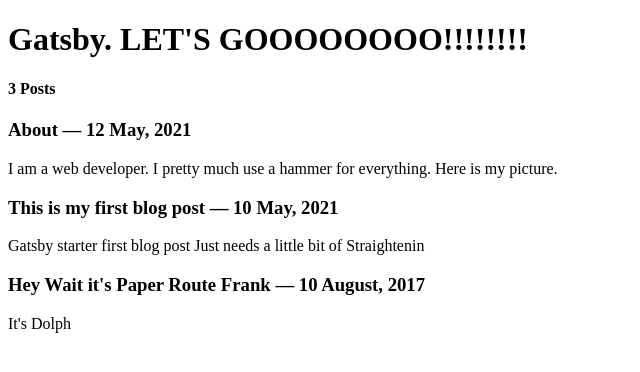
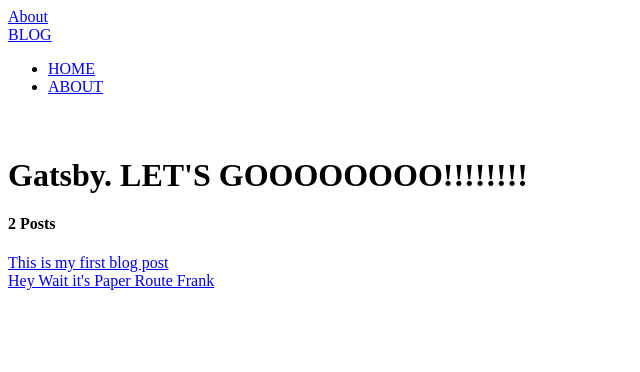
Before and after one commit to jprillo/gatsby3starter, a Gatsby site: page / in a window 1280 px wide. Shown: the whole page, without its empty margins (0-640 px from the left). Built offline with nearby package versions, Linux system fonts and the light colour scheme; Gatsby itself is replaced by a stand-in of ours.

Commit message:
add helmet and dynamic nav script

```diff
--- a/gatsby-config.js
+++ b/gatsby-config.js
@@ -1,6 +1,16 @@
 module.exports = {
   siteMetadata: {
     title: "Gatsby 3 Starter",
+    "menuLinks": [
+      {
+        "name": "HOME",
+        "link": "/"
+      },
+      {
+        "name": "ABOUT",
+        "link": "/page-2"
+      }
+    ]
   },
   plugins: [
     "gatsby-plugin-netlify-cms",
--- /dev/null
+++ b/src/components/layout.js
@@ -0,0 +1,54 @@
+import React from 'react';
+import Nav from './nav'
+import {StaticQuery, graphql, Link} from 'gatsby'
+
+
+
+const Layout = ({ children }) => (
+    <StaticQuery
+      query={graphql`
+        query SiteTitleQuery {
+            allMarkdownRemark(filter: {frontmatter: {templateKey: {eq: "main-pages"}}}) {
+                edges {
+                  node {
+                    id
+                    fields {
+                      slug
+                    }
+                    frontmatter {
+                      title
+                    }
+                  }
+                }
+              }
+        }
+      `}
+      render={data => (
+        <React.Fragment>
+   {data.allMarkdownRemark.edges.map(({ node }) => (
+
+<div key={node.id}>
+  <Link to={node.fields.slug}>{node.frontmatter.title}</Link>
+
+
+
+</div>
+))}
+          <Nav></Nav>
+          <div
+            style={{
+              margin: '0 auto',
+              maxWidth: 960,
+              padding: '0px 1.0875rem 1.45rem',
+              paddingTop: 0,
+            }}
+          >
+            {children}
+          </div>
+        </React.Fragment>
+      )}
+    />
+  )
+
+
+export default Layout
--- /dev/null
+++ b/src/components/nav.js
@@ -0,0 +1,22 @@
+import React from 'react';
+import {Link} from 'gatsby'
+
+
+
+const Nav = () => {
+
+    return(
+        <div>
+            <ul>
+                <li><Link to="/">HOME</Link></li>
+                <li><Link to="/about">ABOUT</Link></li>
+            </ul>
+        </div>
+
+    )
+}
+
+
+
+
+export default Nav;
--- /dev/null
+++ b/src/pages/blog.md
@@ -0,0 +1,15 @@
+---
+title: "BLOG"
+date: "2021-05-12"
+templateKey: main-pages
+
+
+---
+
+I am a web developer.
+
+I pretty much use a hammer for everything.
+
+Here is my picture.
+
+![GitHub Logo](https://www.biography.com/.image/ar_16:9%2Cc_fill%2Ccs_srgb%2Cfl_progressive%2Cg_faces:center%2Cq_auto:good%2Cw_768/MTc5NDg2Mzk1ODA1NDc2MTcz/gettyimages-542877731.jpg)
--- a/src/pages/index.js
+++ b/src/pages/index.js
@@ -1,10 +1,16 @@
 import * as React from "react"
-import { graphql } from "gatsby"
+import { graphql, Link } from "gatsby"
+import { Helmet } from 'react-helmet'
+import Layout from '../components/layout.js'
+
+
 
 
 const IndexPage = ({data}) => {
   return (
     <main >
+      <Helmet title="Gatsby V3 Starter" defer={false} />
+      <Layout/>
       <title>Home Page</title>
       <h1>
         Gatsby. LET'S GOOOOOOOO!!!!!!!!
@@ -14,18 +20,12 @@
 
             <h4>{data.allMarkdownRemark.totalCount} Posts</h4>
         {data.allMarkdownRemark.edges.map(({ node }) => (
+
           <div key={node.id}>
-            <h3
+            <Link to={node.fields.slug}>{node.frontmatter.title}</Link>
 
-            >
-              {node.frontmatter.title}{" "}
-              <span
 
-              >
-                — {node.frontmatter.date}
-              </span>
-            </h3>
-            <p>{node.excerpt}</p>
+
           </div>
         ))}
 
@@ -35,10 +35,13 @@
 
 export const query = graphql`
   query {
-    allMarkdownRemark {
+    allMarkdownRemark(filter: {frontmatter: {templateKey: {eq: "blog-post"}}}) {
       totalCount
       edges {
         node {
+          fields {
+            slug
+          }
           id
           frontmatter {
             title
--- a/src/templates/blog-post.js
+++ b/src/templates/blog-post.js
@@ -1,5 +1,6 @@
 import React from "react"
 import { graphql } from "gatsby"
+import { Helmet } from 'react-helmet'
 
 
 export default function BlogPost({ data }) {
@@ -7,6 +8,7 @@
   return (
 
       <div>
+        <Helmet title={post.frontmatter.title} defer={false} />
         <h1>{post.frontmatter.title}</h1>
         <div dangerouslySetInnerHTML={{ __html: post.html }} />
       </div>
--- a/src/templates/main-pages.js
+++ b/src/templates/main-pages.js
@@ -1,6 +1,6 @@
 import React from "react"
 import { graphql } from "gatsby"
-
+import { Helmet } from 'react-helmet'
 
 
 export default function BlogPost({ data }) {
@@ -8,6 +8,7 @@
   return (
 
       <div>
+        <Helmet title={post.frontmatter.title} defer={false} />
         <h1 style={{color: "red"}}>{post.frontmatter.title}</h1>
 
         <div dangerouslySetInnerHTML={{ __html: post.html }} />
```
